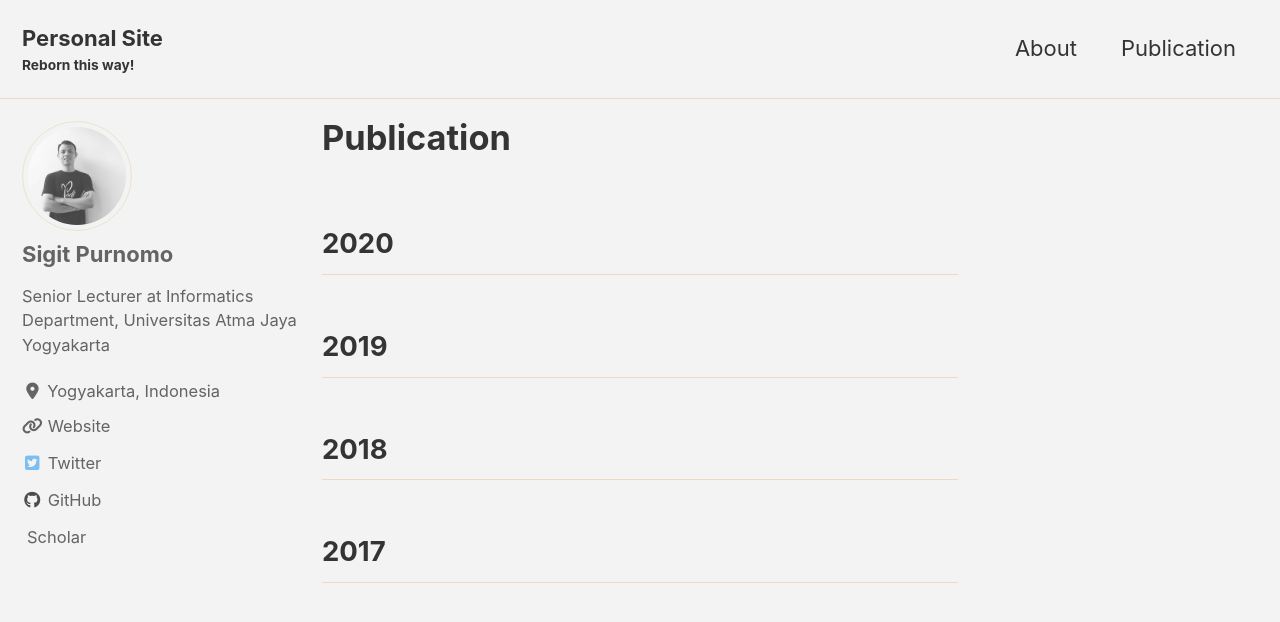
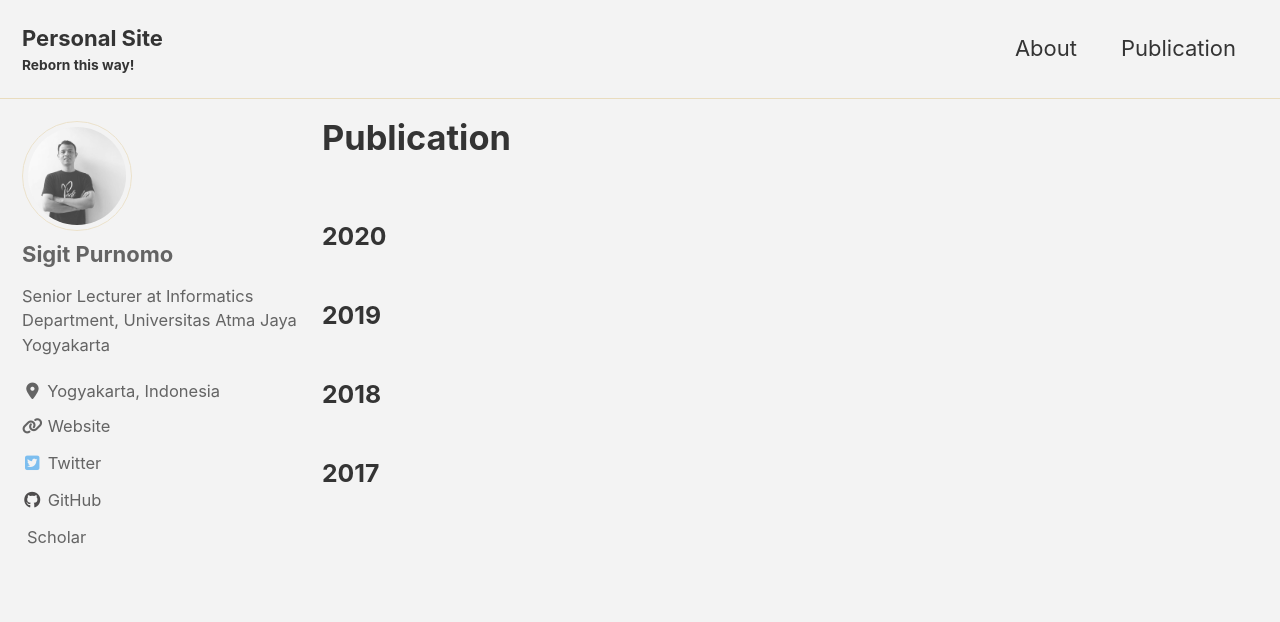
Before and after one commit to sigit-purnomo/sigit-purnomo.github.io, a Jekyll site: the page built from _pages/publication.md, in a window 1280 px wide and 900 px high. Shown: the top 622 px of the window. Built offline with Jekyll 4.4.1, drawn with Linux system fonts in a browser that asks for light colours; cached includes are drawn as plain includes; nearby versions of some CDN libraries; a style sheet for code colours, icons or effects is not loaded.

```diff
--- a/_pages/publication.md
+++ b/_pages/publication.md
@@ -8,10 +8,10 @@ sitemap: true
 modified: 2020-04-25
 ---
 
-## 2020
+### 2020
 
-## 2019
+### 2019
 
-## 2018
+### 2018
 
-## 2017
+### 2017
```
